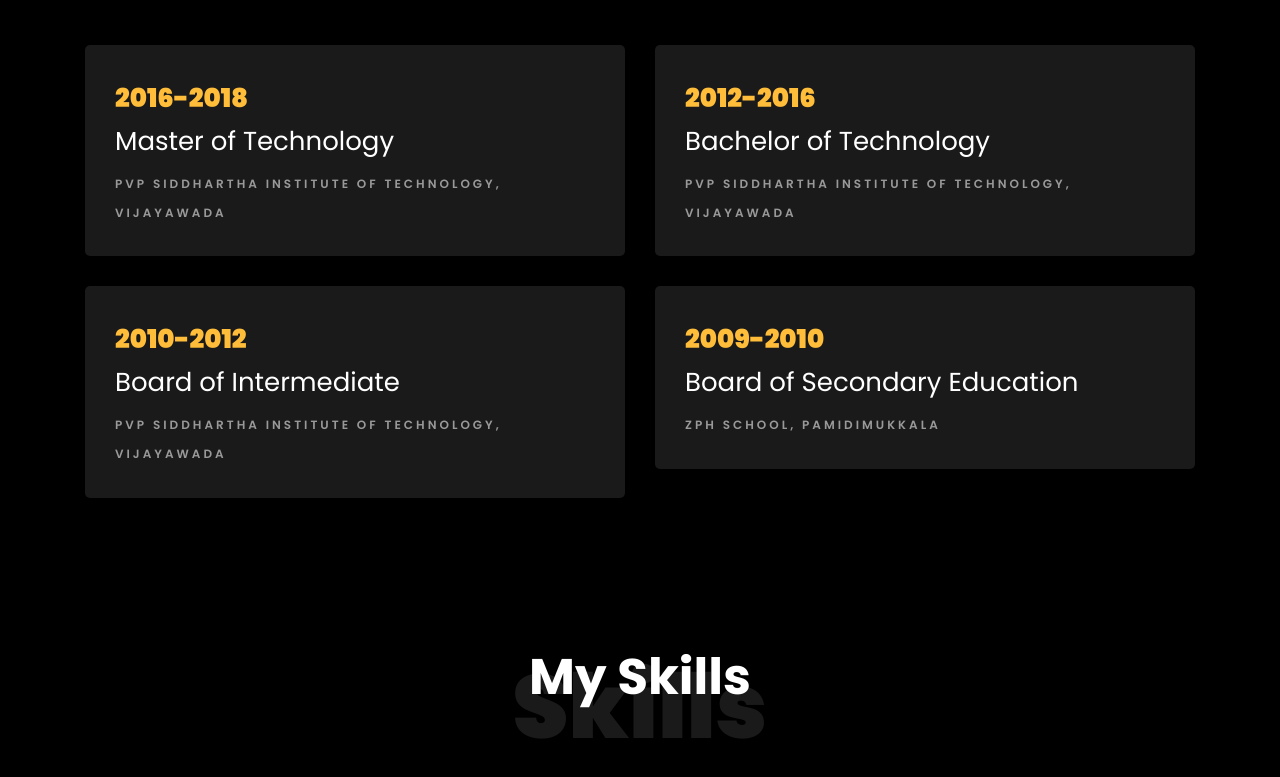
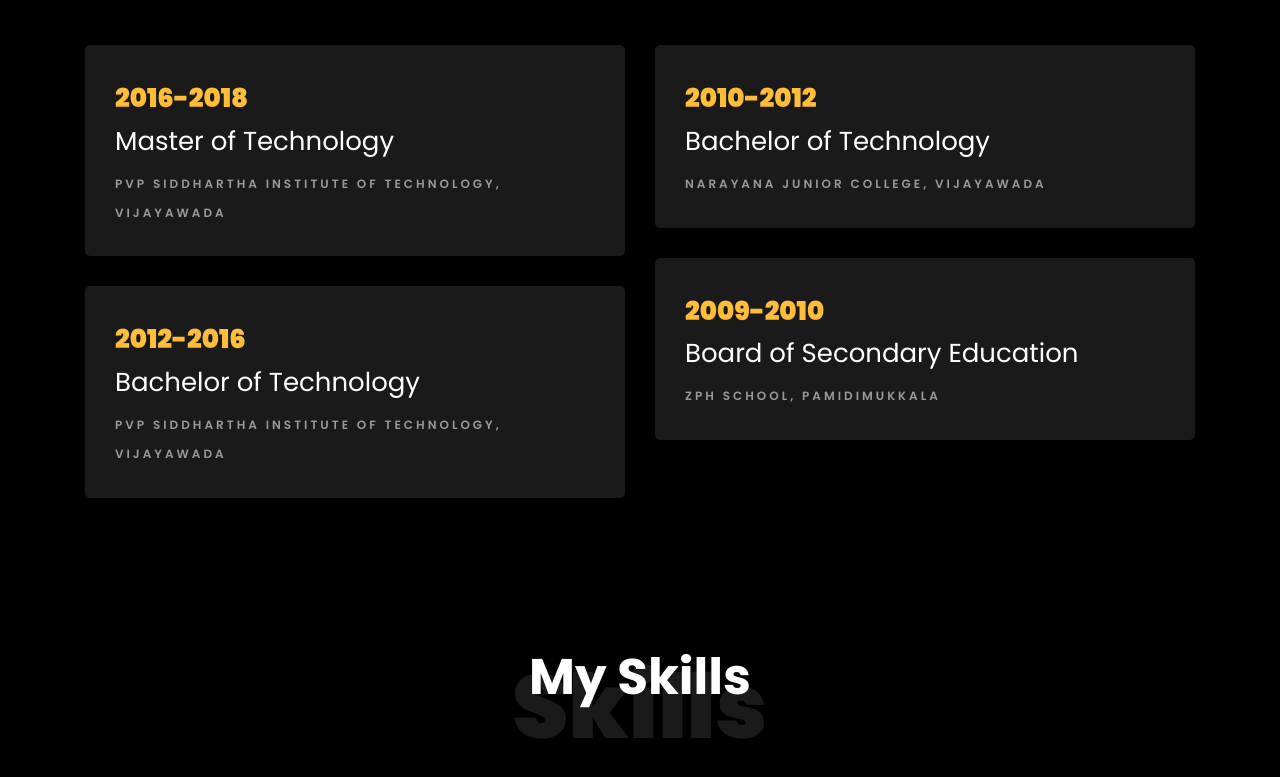
Before and after one commit to ramakrishna-cheeli/ramakrishna-cheeli.github.io, a plain HTML site: page index.html in a window 1280 px wide. Shown: the part 1623-2400 px from the top of the page. Drawn offline with Linux system fonts and the light colour scheme; files whose address does not match are found by name.

Commit message:
Update index.html

```diff
--- a/index.html
+++ b/index.html
@@ -132,8 +132,8 @@
 Institute of Technology, Vijayawada</span>
     				</div>
     				<div class="resume-wrap ftco-animate">
-    					<span class="date">2010-2012</span>
-    					<h2>Board of Intermediate</h2>
+    					<span class="date">2012-2016</span>
+    					<h2>Bachelor of Technology</h2>
     					<span class="position">PVP Siddhartha
 Institute of Technology, Vijayawada</span>
     				</div>
@@ -141,10 +141,9 @@ Institute of Technology, Vijayawada</span>
 
     			<div class="col-md-6">
     				<div class="resume-wrap ftco-animate">
-    					<span class="date">2012-2016</span>
+    					<span class="date">2010-2012</span>
     					<h2>Bachelor of Technology</h2>
-    					<span class="position">PVP Siddhartha
-Institute of Technology, Vijayawada</span>
+    					<span class="position">Narayana Junior College, Vijayawada</span>
     				</div>
     				<div class="resume-wrap ftco-animate">
     					<span class="date">2009-2010</span>
@@ -358,7 +357,7 @@ Institute of Technology, Vijayawada</span>
           			<span class="icon-map-signs"></span>
           		</div>
           		<h3 class="mb-4">Address</h3>
-	            <p> H.No:10-28, Krishnapuram(p), Pamidimukkala(m), Krishna(d), AP
+	            <p> 3rd floor, G&J Infosight, Pratur junction, Tadepalli, Guntur District, Andhra Pradesh 522501
 </p>
 	          </div>
           </div>
```
